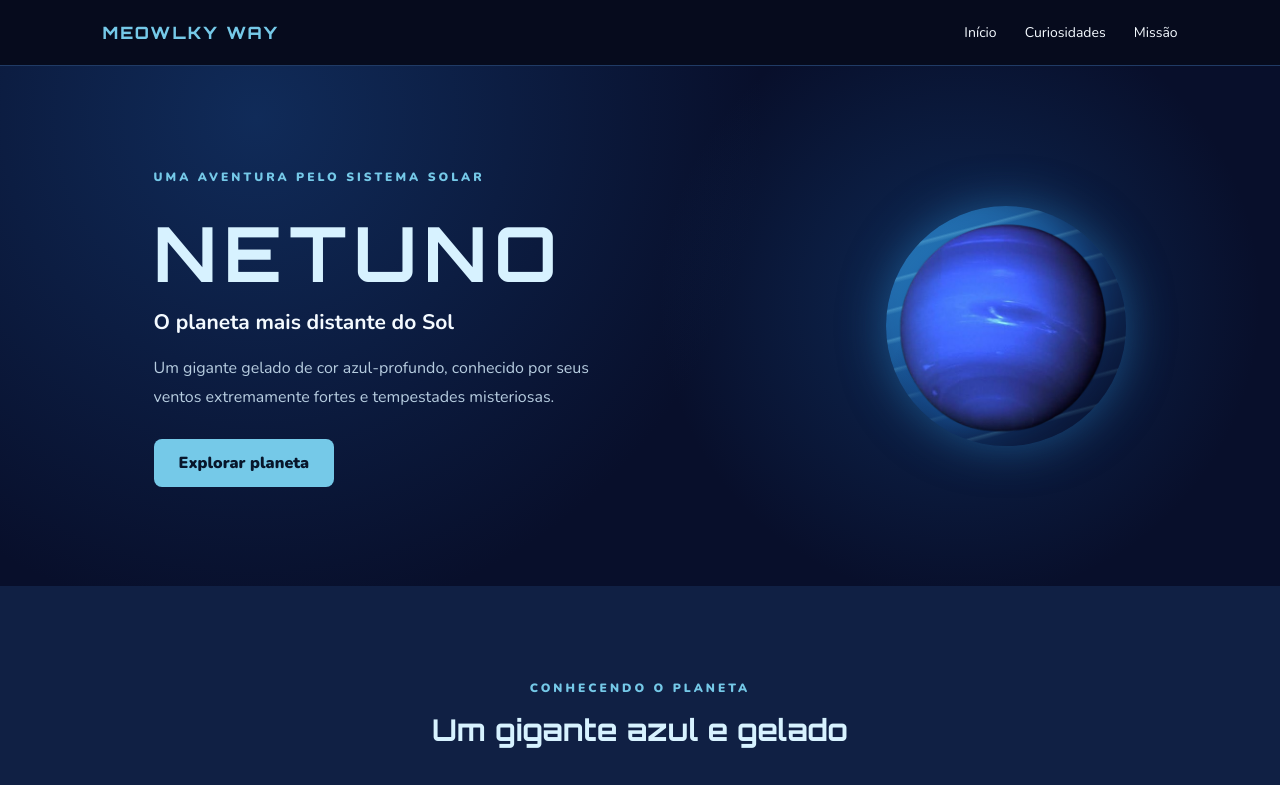
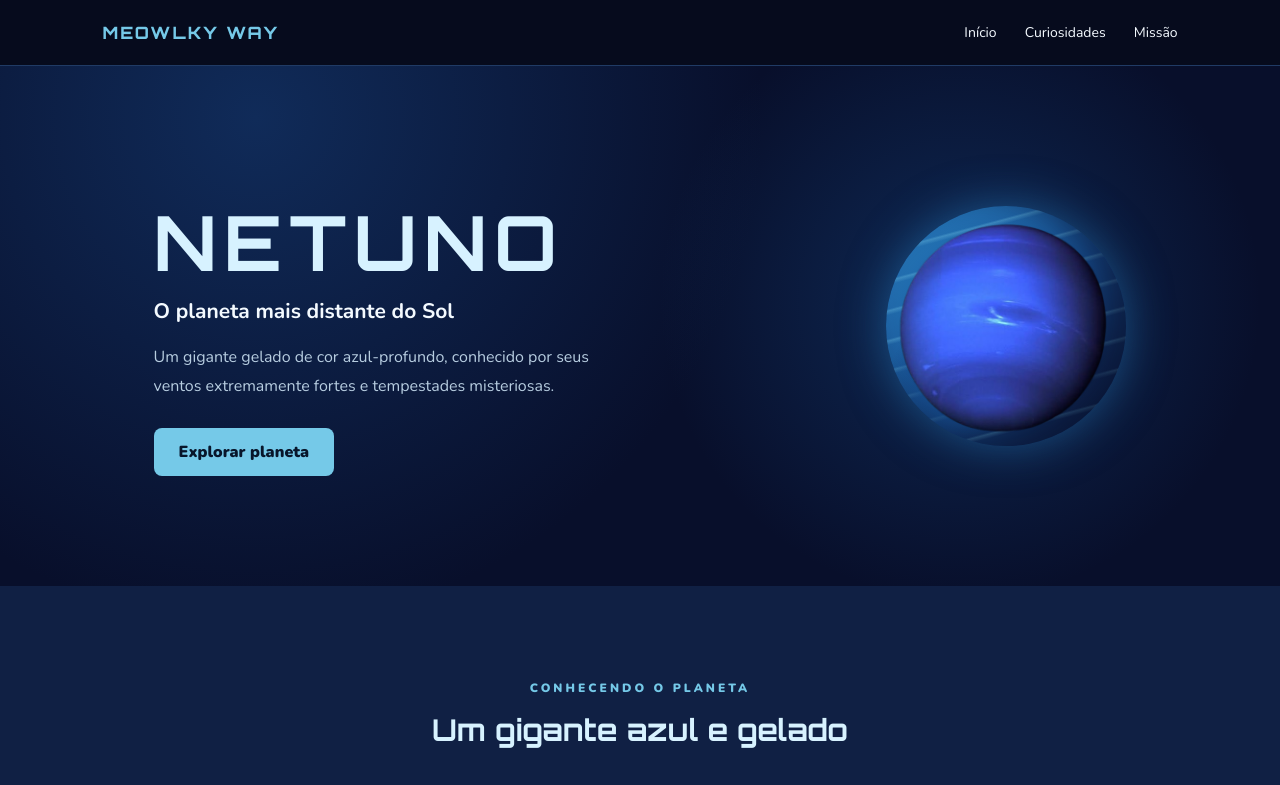
Before and after one commit to MariaLu07/Meowlky_way, a plain HTML site: page netuno.html in a window 1280 px wide. Shown: the top 785 px of the page. Drawn offline with nearby package versions, Linux system fonts and the light colour scheme.

Commit message:
Update netuno.html

```diff
--- a/netuno.html
+++ b/netuno.html
@@ -28,8 +28,6 @@
         <!-- APRESENTAÇÃO -->
         <section class="inicio">
             <div class="inicio-conteudo">
-
-                <span class="subtitulo">UMA AVENTURA PELO SISTEMA SOLAR</span>
 
                 <h1>NETUNO</h1>
 
```
